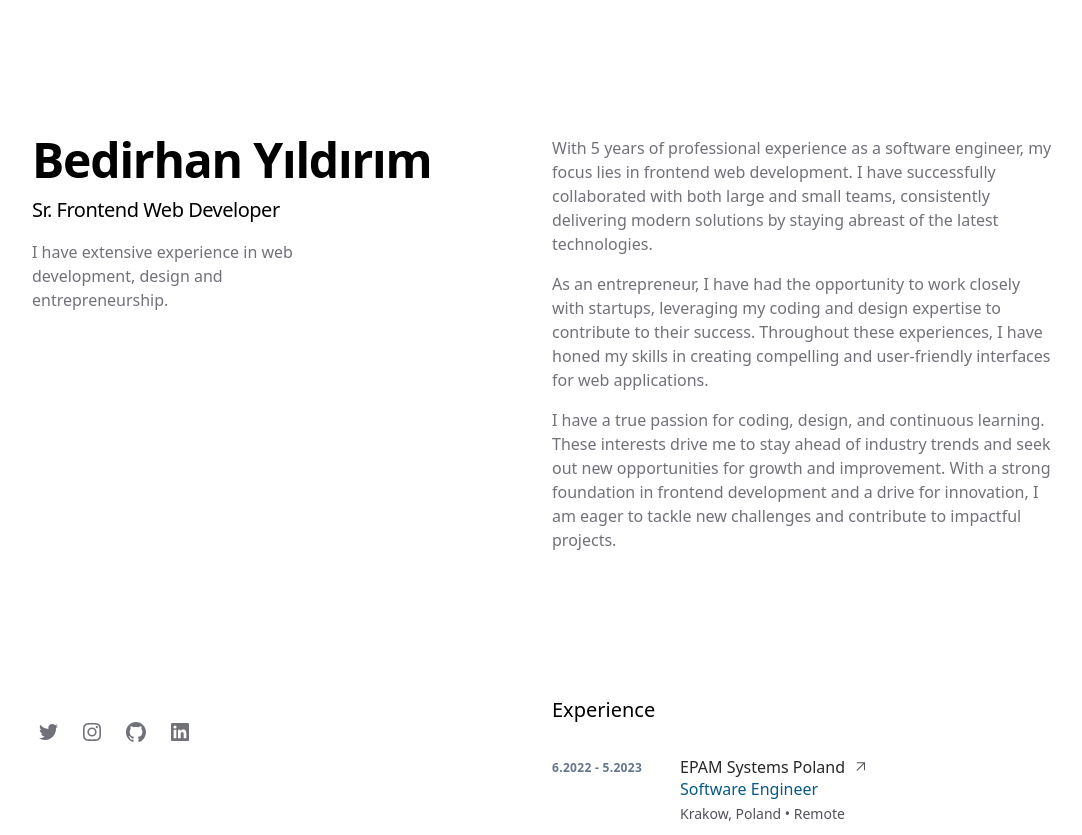
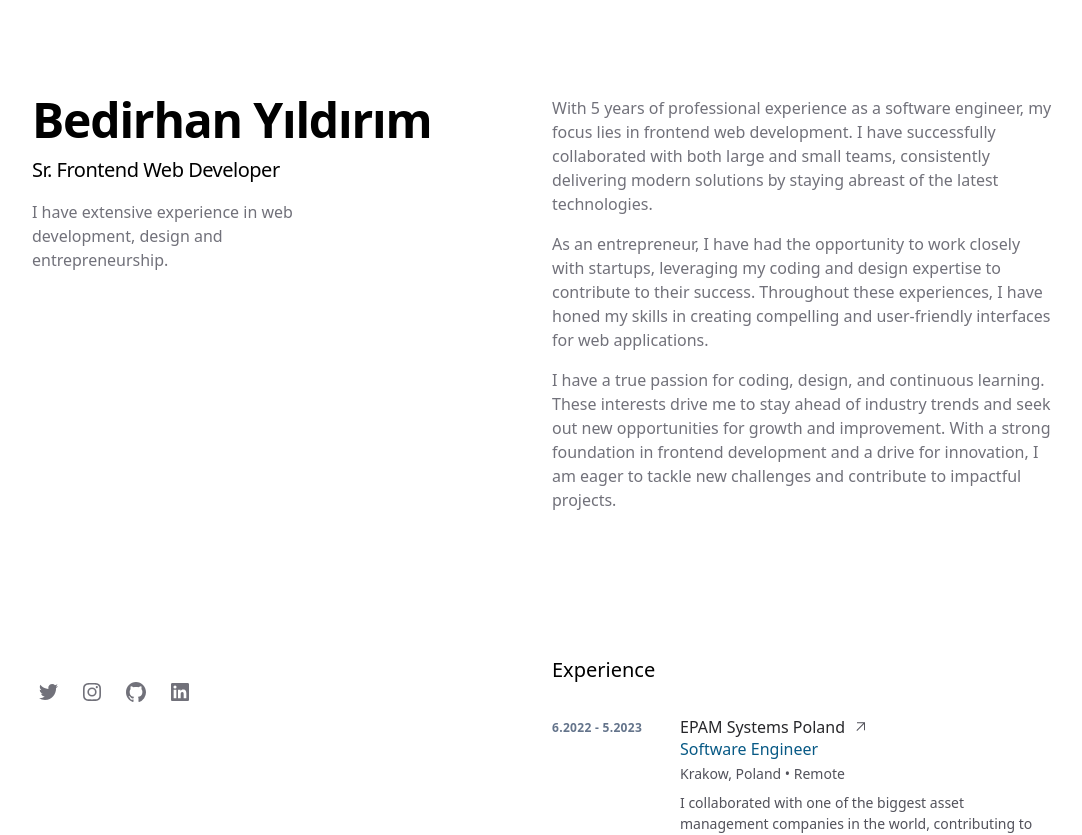
Before and after one commit to bedirhanyildirim/bedirhan.design, a Next.js app: page / in a window 1280 px wide. Shown: the top 835 px of the page, without its empty margins (96-1178 px from the left). Built offline with nearby package versions, Linux system fonts and the light colour scheme.

Commit message:
fix: sticky header scroll behavior

```diff
--- a/src/app/layout.js
+++ b/src/app/layout.js
@@ -9,7 +9,7 @@ export default function RootLayout({ children }) {
   return (
     <html lang="en">
       <body>
-          <div className="w-full h-full flex justify-center p-4 lg:p-10">
+          <div className="w-full h-full flex justify-center px-4 lg:px-20">
             {children}
           </div>
       </body>
--- a/src/app/page.js
+++ b/src/app/page.js
@@ -50,7 +50,7 @@ export default function Home() {
             </li>
           </ul>
         </header>
-        <content className="pt-24 lg:w-1/2 lg:py-24">
+        <content className="pt-24 lg:w-1/2">
           <section id="about" className="mb-16 scroll-mt-16 text-zinc-500 md:mb-24 lg:mb-36 lg:scroll-mt-24">
             <p className="mb-4">
               With 5 years of professional experience as a software engineer, my focus lies in frontend web development. I have successfully collaborated with both large and small teams, consistently delivering modern solutions by staying abreast of the latest technologies.
```
